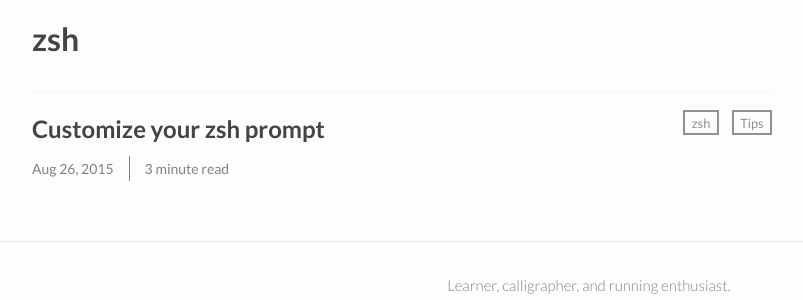
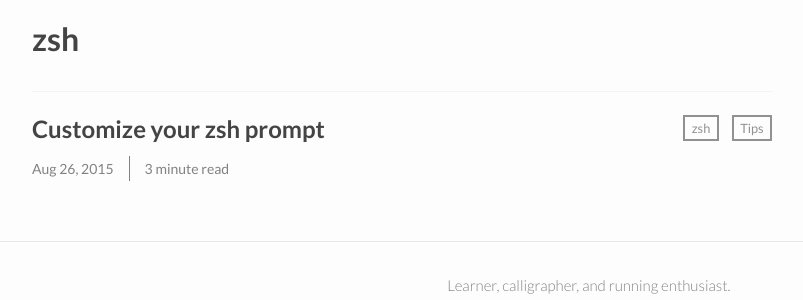
Before and after one commit to zhaorz/zhaorz.github.io, a Jekyll site: the page built from blog/tag/zsh.md, in a window 1280 px wide. Shown: the part 135-435 px from the top of the page, without its empty margins (238-1041 px from the left). Built offline with Jekyll 4.4.1, drawn with Linux system fonts in a browser that asks for light colours; nearby versions of some CDN libraries.

Commit message:
Center tags

```diff
--- a/_sass/_layout.scss
+++ b/_sass/_layout.scss
@@ -91,11 +91,12 @@
 
 .post-header {
   margin-bottom: 5px;
+  position: relative;
+
   @extend %clearfix;
 
   .post-title {
     margin-bottom: 0;
-    display: inline block;
     float: left;
     color: $text-color;
     font-size: 2em;
@@ -103,7 +104,6 @@
 
 
   .post-link {
-    display: inline block;
     float: left;
     color: $text-color;
 
@@ -114,11 +114,14 @@
   }
 
   .tags {
+    list-style-type: none;
+    position: absolute;
     padding: 0;
     margin: 0;
-    display: inline block;
-    float: right;
-    list-style-type: none;
+    right: 0;
+    top: 50%;
+    height: 2em;
+    margin-top: -1em;
 
 
     li {
```
